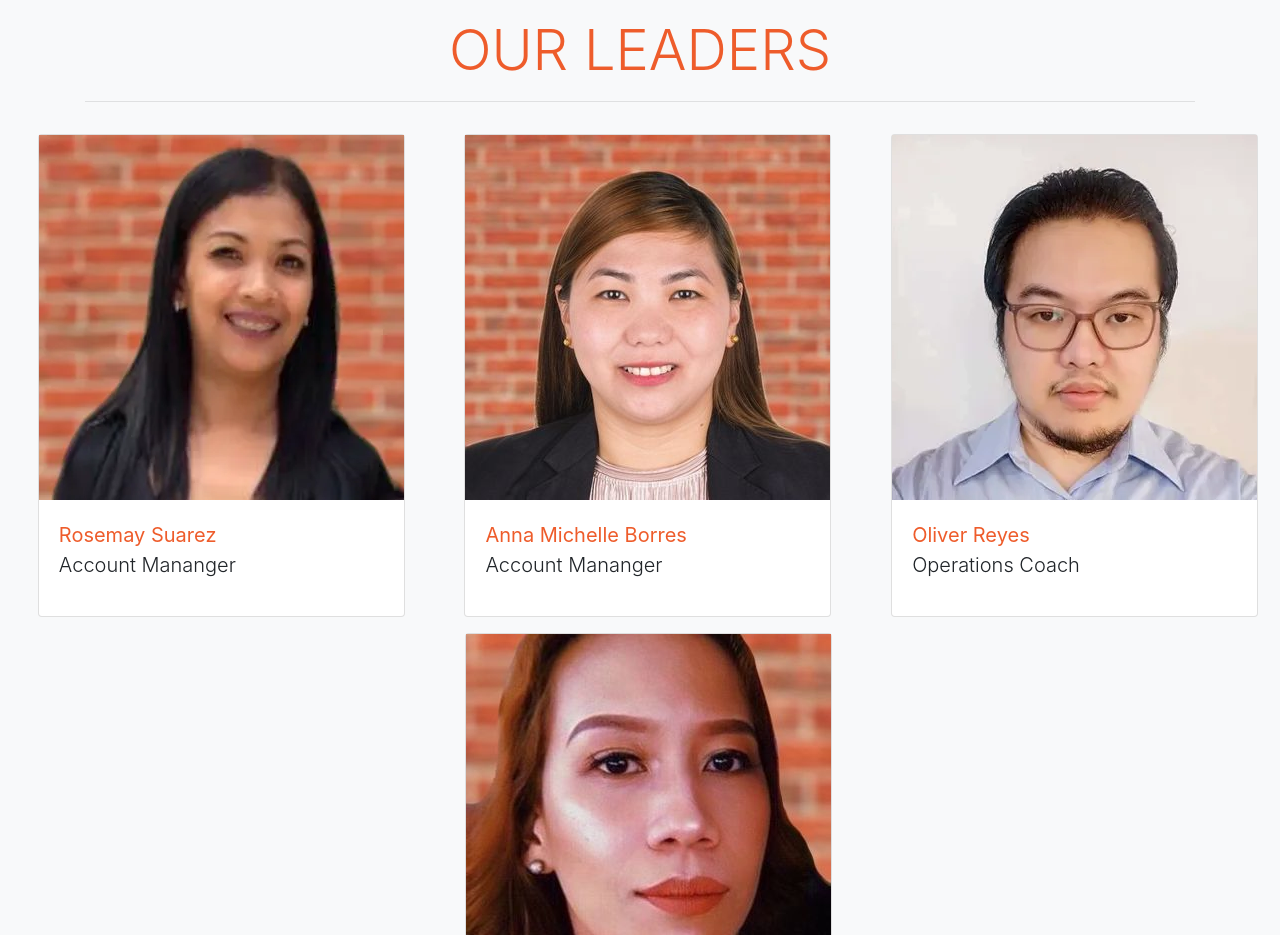
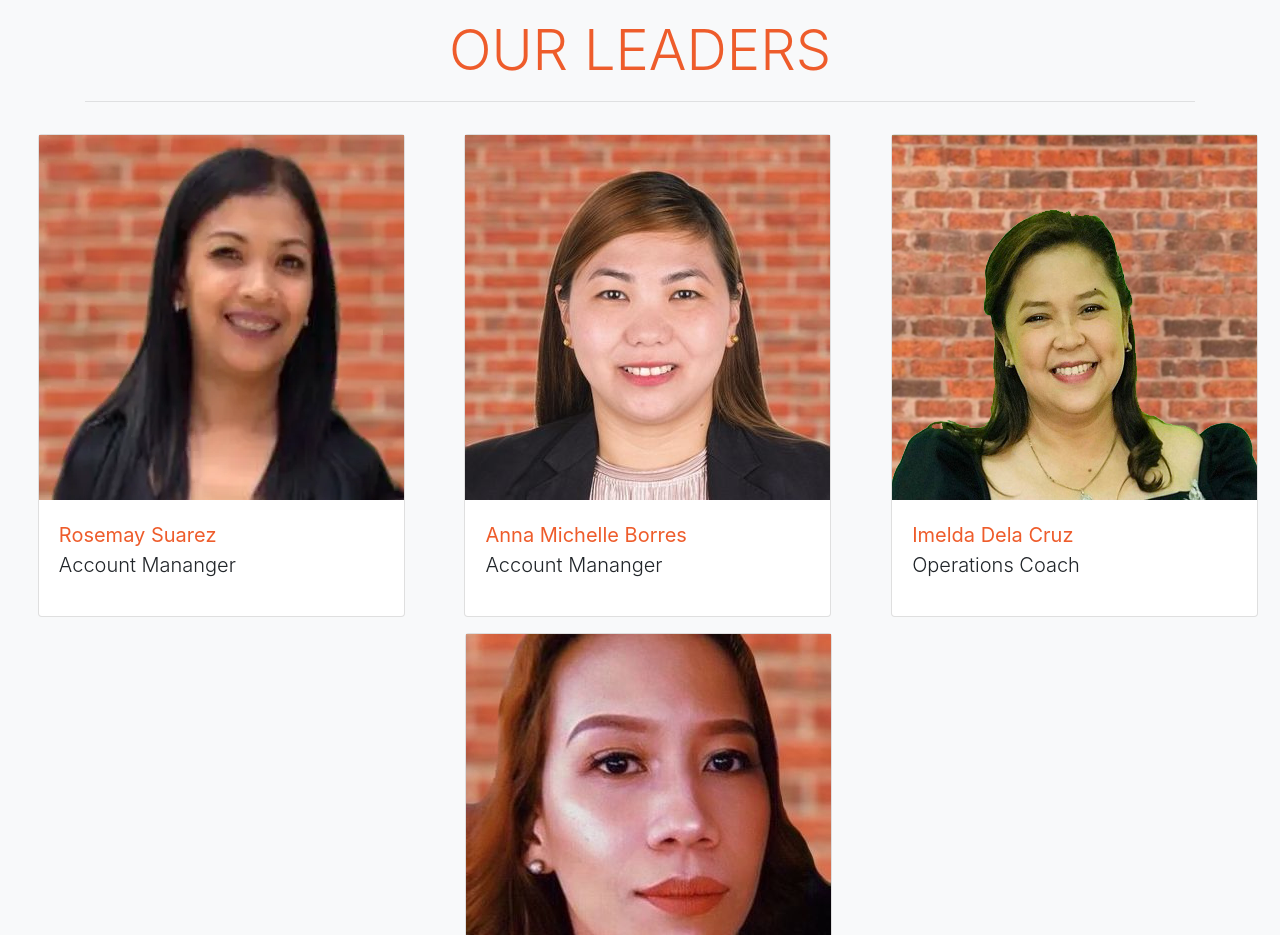
Before and after one commit to 6amcc-namangalonzo/coreassist-website, a plain HTML site: page public/staff.html in a window 1280 px wide. Shown: the part 2460-3395 px from the top of the page. Drawn offline with nearby package versions, Linux system fonts and the light colour scheme; files that its build step writes are made by us from their sources; a script that the page names is missing; files whose address does not match are found by name.

Commit message:
replace oliver to imelda

```diff
--- a/public/staff.html
+++ b/public/staff.html
@@ -390,10 +390,10 @@
                         </div>
                     </div>
                     <div class="card ml-3 mt-3">
-                        <img src="./src/img/staff/oliver.webp" alt="" />
+                        <img src="./src/img/staff/imelda.jpg" alt="" />
                         <div class="card-body">
                             <header class="lead font-weight-normal text-orange">
-                                Oliver Reyes
+                                Imelda Dela Cruz
                             </header>
                             <p class="lead">Operations Coach</p>
                         </div>
```
Also changed, not shown: public/src/img/staff/imelda.jpg (added), public/src/img/staff/imelda.png (added).
